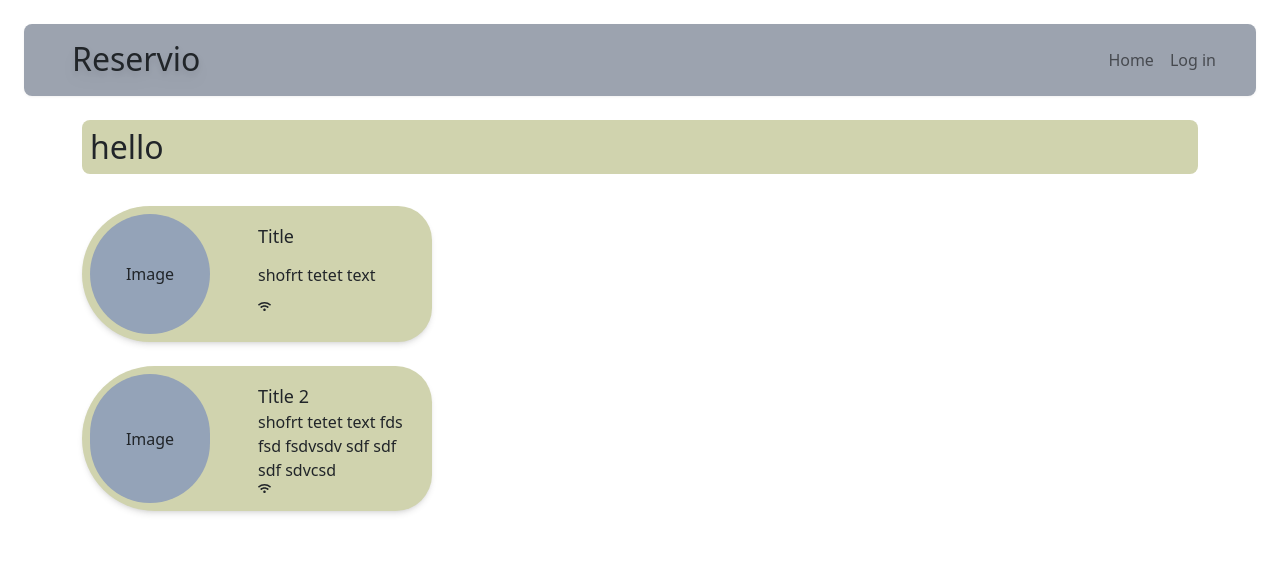
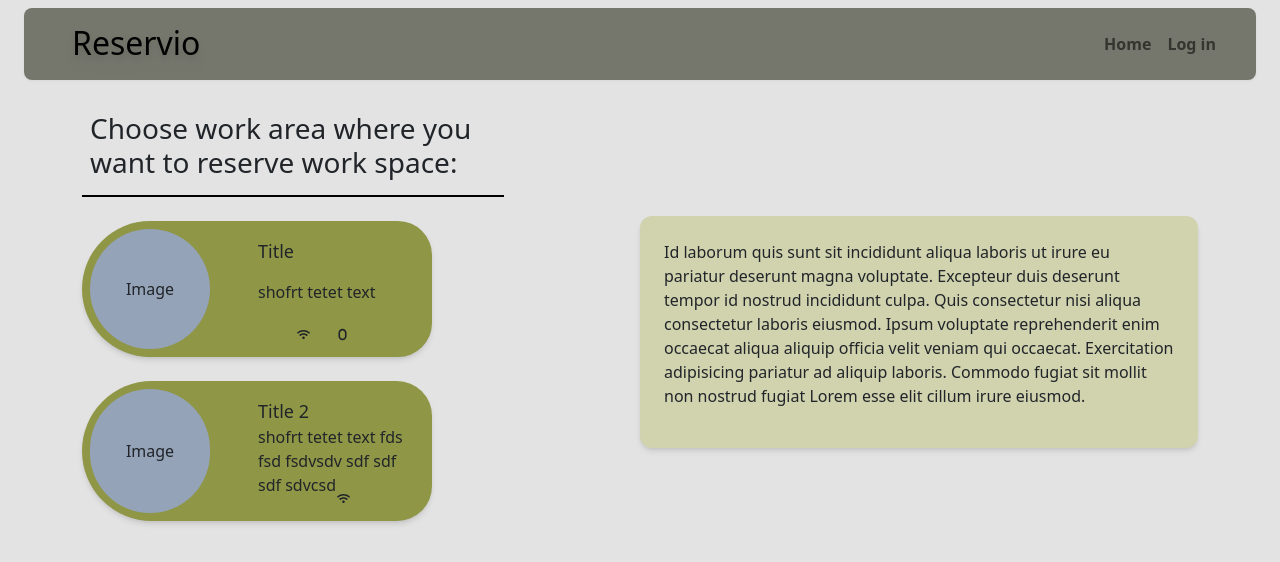
Before and after one commit to DmitriiBogaciov/Reservio-client, a Next.js app: page / in a window 1280 px wide. Shown: the top 562 px of the page. Built offline with nearby package versions, Linux system fonts and the light colour scheme; no server answers.

Commit message:
Main Page

```diff
--- a/src/app/globals.css
+++ b/src/app/globals.css
@@ -16,6 +16,7 @@
   }
 }
 
+/*
 body {
   color: rgb(var(--foreground-rgb));
   background: linear-gradient(
@@ -25,3 +26,14 @@ body {
     )
     rgb(var(--background-start-rgb));
 }
+*/
+html
+{
+  height: 100%;
+}
+
+body
+{
+  height: 100%;
+  background-color: #E3E3E3 !important;
+}
--- a/src/app/page.tsx
+++ b/src/app/page.tsx
@@ -8,6 +8,7 @@ const apiUrl = process.env.NEXT_PUBLIC_BABOOX_API;
 
 //Custom Components
 import List from "../components/List";
+import TextCard from "@/components/TextCard";
 
 //Props
 interface Book {
@@ -36,14 +37,18 @@ export default function Home() {
       console.error('Error', error);
     }
   };
-  return(
+  return (
     <div>
-      <h2 className="p-2 bg-light-greenish rounded-lg">hello</h2>
-      <div className="flex">
-        <List props={{items:[]}}>
-          <IconListCard title="Title" shortText="shofrt tetet text" icons={[FaWifi]}></IconListCard>
-          <IconListCard title="Title 2" shortText="shofrt tetet text fds fsd fsdvsdv sdf sdf sdf sdvcsd" icons={[FaWifi]}></IconListCard>
-        </List>
+      <div className="flex justify-between">
+        <div className="mr-10">
+          <List props={{ title: "Choose work area where you want to reserve work space:", items: [] }}>
+            <IconListCard title="Title" shortText="shofrt tetet text" icons={[FaWifi, Fa0]}></IconListCard>
+            <IconListCard title="Title 2" shortText="shofrt tetet text fds fsd fsdvsdv sdf sdf sdf sdvcsd" icons={[FaWifi]}></IconListCard>
+          </List>
+        </div>
+        <div className="max-w-[50%] mt-28 ml-24">
+          <TextCard content="Id laborum quis sunt sit incididunt aliqua laboris ut irure eu pariatur deserunt magna voluptate. Excepteur duis deserunt tempor id nostrud incididunt culpa. Quis consectetur nisi aliqua consectetur laboris eiusmod. Ipsum voluptate reprehenderit enim occaecat aliqua aliquip officia velit veniam qui occaecat. Exercitation adipisicing pariatur ad aliquip laboris. Commodo fugiat sit mollit non nostrud fugiat Lorem esse elit cillum irure eiusmod."></TextCard>
+        </div>
       </div>
 
     </div>
--- a/src/components/IconListCard.tsx
+++ b/src/components/IconListCard.tsx
@@ -8,7 +8,7 @@ const IconListCard: IconListCardType = (props: IconListCardProps) => {
 
 
     return (
-        <div className="flex bg-light-greenish p-2 rounded-r-[50px] rounded-l-[100px] max-w-[350px] mt-4 shadow-md">
+        <div className="flex bg-greenish p-2 rounded-r-[50px] rounded-l-[100px] max-w-[350px] mt-4 shadow-md">
             <div className="flex justify-center bg-slate-400 rounded-full min-w-[120px] min-h-[120px]">
                 <div className="m-auto">
                     Image
@@ -21,13 +21,13 @@ const IconListCard: IconListCardType = (props: IconListCardProps) => {
                 <div>
                     {props.shortText}
                 </div>
-                <div className="flex">
+                <div className="flex justify-evenly mt-2">
                     {
                         props.icons.map((icon, index) => {
                             return (
                                 <div key={index + 1} className="relative">
                                     {
-                                        icon.call({}, { size: 13 })
+                                        icon.call({}, { size: 13,className:"absolute bottom-0" })
                                     }
                                 </div>
                             )
--- a/src/components/List.tsx
+++ b/src/components/List.tsx
@@ -14,7 +14,9 @@ function List({props,children}:{props:ListProps, children: JSX.Element[] |  JSX.
     console.log(children)
     return (
         <div>
-            <h1>{props.title}</h1>
+            <div className="p-2 border-black border-b-2">
+                <h3>{props.title}</h3>
+            </div>
             {
                 (children)?
                 children
--- a/src/components/NavBar.jsx
+++ b/src/components/NavBar.jsx
@@ -24,9 +24,9 @@ const NavBar = () => {
   const closeTokenModal = () => setTokenModalOpen(false);
 
   return (
-    <div className="nav-container flex justify-between p-2 m-4 rounded-lg bg-gray-400 drop-shadow-sm" data-testid="navbar">
-      <h2 className='pl-10 m-0 mt-2 text-center align-middle font-light drop-shadow-lg'>Reservio</h2>
-      <Navbar light expand="md">
+    <div className="nav-container flex justify-between  p-2 m-4 mt-2 rounded-lg bg-grayish drop-shadow-sm" data-testid="navbar">
+      <h2 className='pl-10 m-0 mt-2 text-center align-middle font-light text-black drop-shadow-lg'>Reservio</h2>
+      <Navbar light className='font-bold' expand="md">
         <Container className='flex justify-evenly'>
           <NavbarToggler onClick={toggle}/>
           <Collapse isOpen={isOpen} navbar>
--- /dev/null
+++ b/src/components/TextCard.tsx
@@ -0,0 +1,18 @@
+//Custom props
+import { TextCardProps } from "@/props/TextCard.props";
+
+const TextCard = (props: TextCardProps) => {
+
+    return (
+        <div className="shadow-md p-4 rounded-xl bg-light-greenish">
+            {(props.title) ? <h3>{props.title}</h3> : null}
+            <div>
+                <p>
+                    {props.content}
+                </p>
+            </div>
+        </div>
+    )
+}
+
+export default TextCard;
--- a/tailwind.config.ts
+++ b/tailwind.config.ts
@@ -15,7 +15,10 @@ const config: Config = {
       },
       colors:
       {
-        "light-greenish":"#D0D3AE"
+        "light-greenish":"#D0D3AE",
+        "greenish":"#8F9646",
+        "light-grayish":"#E3E3E3",
+        "grayish":"#75766C"
       }
     },
   },
```
Also changed, not shown: src/props/TextCard.props.tsx (added, +7 -0 lines).
